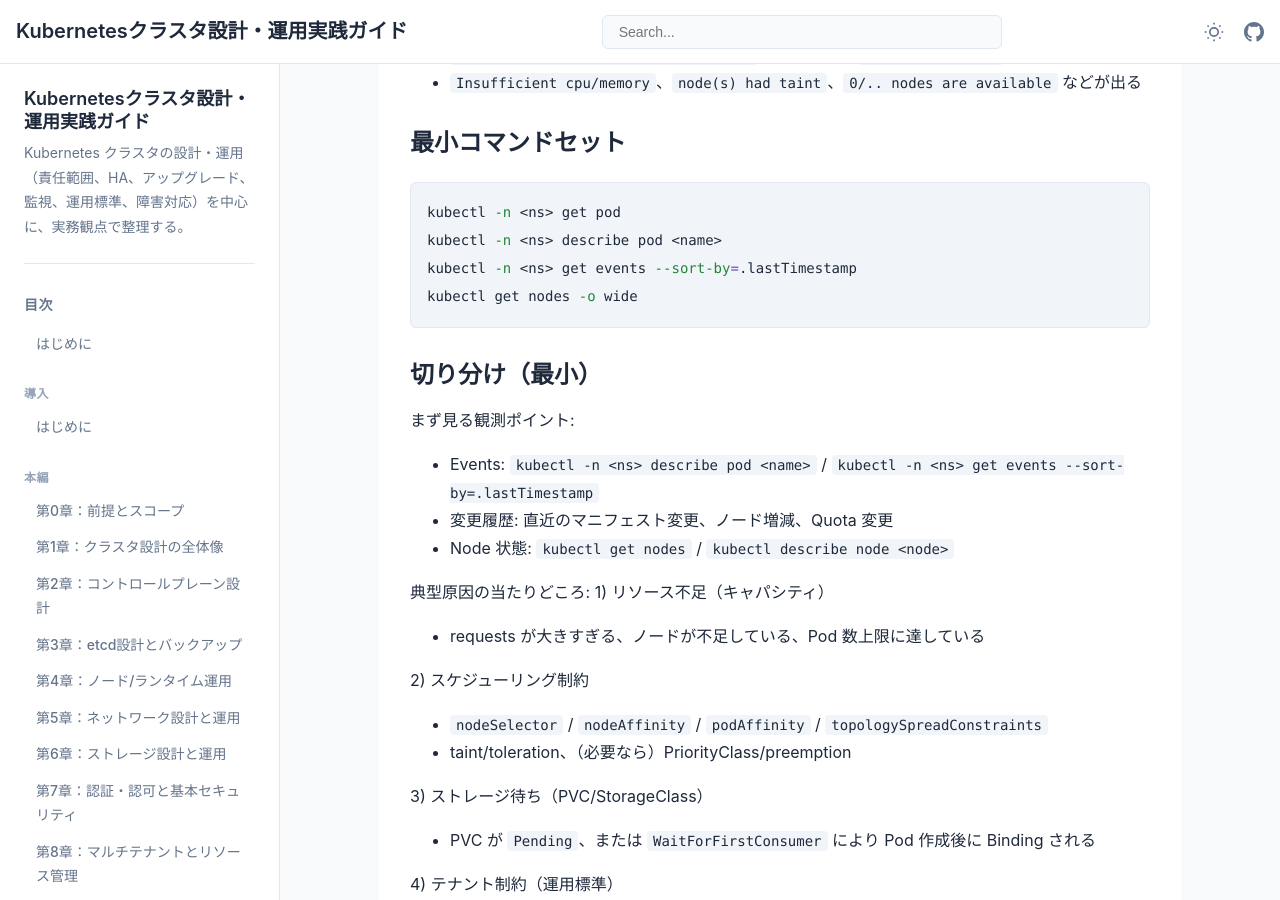
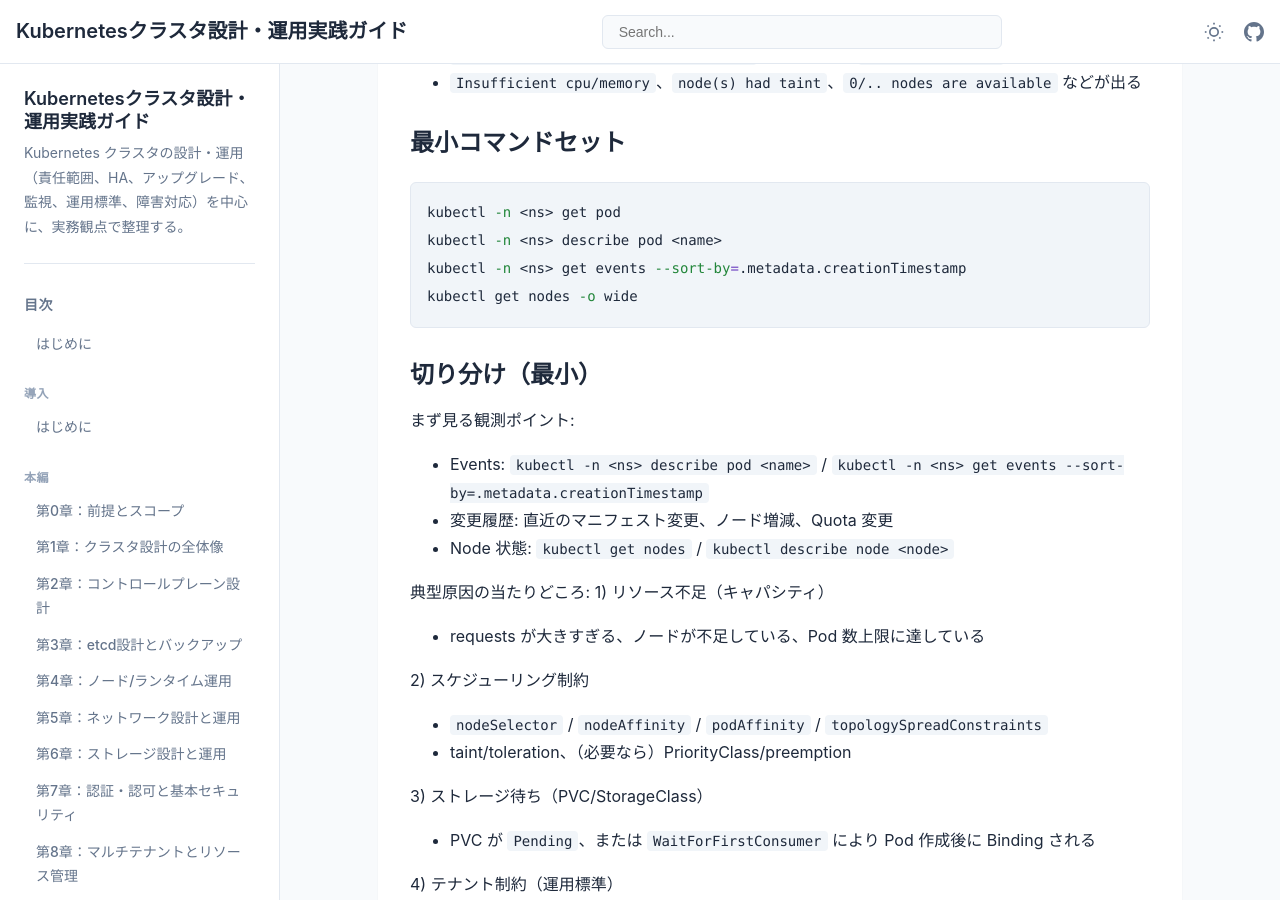
Before and after one commit to itdojp/kubernetes-cluster-ops-book, a Jekyll site: the page built from docs/appendices/appendix-b/index.md, in a window 1280 px wide and 900 px high, scrolled down 3371 px. Built offline with Jekyll 4.4.1, drawn with Linux system fonts in a browser that asks for light colours; some of the changed text lies outside the part shown.

Commit message:
Issue #10: 付録Bの戻りリンクとevents sortを統一

````diff
--- a/docs/appendices/appendix-b/index.md
+++ b/docs/appendices/appendix-b/index.md
@@ -25,8 +25,7 @@ title: "付録B：トラブルシュートフロー集"
 
 補足: まず `kubectl get ...` で実名を確定してから置換してください。
 
-<a id="flow-index"></a>
-## フロー一覧（初期）
+## フロー一覧（初期） {#flow-index}
 ### Control Plane
 - [API Server に到達できない](#flow-api-server)
 - [etcd の容量不足/レイテンシ上昇](#flow-etcd)
@@ -97,7 +96,7 @@ kubectl get --raw='/readyz?verbose'
 - [第9章：監視・ログ・アラート設計](../../chapters/chapter09/)
 - [第11章：障害対応とトラブルシュート](../../chapters/chapter11/)
 
-[↑ フロー一覧へ戻る](#flow-index)
+- [↑ フロー一覧へ戻る](#flow-index)
 
 ## フロー雛形: Pod が Pending のまま {#flow-pod-pending}
 
@@ -110,13 +109,13 @@ kubectl get --raw='/readyz?verbose'
 ```bash
 kubectl -n <ns> get pod
 kubectl -n <ns> describe pod <name>
-kubectl -n <ns> get events --sort-by=.lastTimestamp
+kubectl -n <ns> get events --sort-by=.metadata.creationTimestamp
 kubectl get nodes -o wide
 ```
 
 ### 切り分け（最小）
 まず見る観測ポイント:
-- Events: `kubectl -n <ns> describe pod <name>` / `kubectl -n <ns> get events --sort-by=.lastTimestamp`
+- Events: `kubectl -n <ns> describe pod <name>` / `kubectl -n <ns> get events --sort-by=.metadata.creationTimestamp`
 - 変更履歴: 直近のマニフェスト変更、ノード増減、Quota 変更
 - Node 状態: `kubectl get nodes` / `kubectl describe node <node>`
 
@@ -152,7 +151,7 @@ kubectl get nodes -o wide
 - [第8章：マルチテナントとリソース管理](../../chapters/chapter08/)
 - [第9章：監視・ログ・アラート設計](../../chapters/chapter09/)
 
-[↑ フロー一覧へ戻る](#flow-index)
+- [↑ フロー一覧へ戻る](#flow-index)
 
 ## フロー雛形: Pod が CrashLoopBackOff になる {#flow-crashloopbackoff}
 
@@ -167,7 +166,7 @@ kubectl -n <ns> get pod
 kubectl -n <ns> describe pod <name>
 kubectl -n <ns> logs <name> --tail=200
 kubectl -n <ns> logs <name> --previous --tail=200
-kubectl -n <ns> get events --sort-by=.lastTimestamp
+kubectl -n <ns> get events --sort-by=.metadata.creationTimestamp
 ```
 
 補足:
@@ -205,7 +204,7 @@ kubectl -n <ns> get events --sort-by=.lastTimestamp
 - [第11章：障害対応とトラブルシュート](../../chapters/chapter11/)
 - [第4章：ノード/ランタイム運用](../../chapters/chapter04/)
 
-[↑ フロー一覧へ戻る](#flow-index)
+- [↑ フロー一覧へ戻る](#flow-index)
 
 ## フロー雛形: CoreDNS が不安定（名前解決失敗） {#flow-coredns}
 
@@ -218,7 +217,7 @@ kubectl -n <ns> get events --sort-by=.lastTimestamp
 ```bash
 kubectl -n kube-system get pod -l k8s-app=kube-dns -o wide
 kubectl -n kube-system logs deploy/coredns --tail=200
-kubectl -n kube-system get events --sort-by=.lastTimestamp
+kubectl -n kube-system get events --sort-by=.metadata.creationTimestamp
 ```
 
 ### 切り分け（最小）
@@ -254,7 +253,7 @@ kubectl -n kube-system get events --sort-by=.lastTimestamp
 - [第9章：監視・ログ・アラート設計](../../chapters/chapter09/)
 - [第11章：障害対応とトラブルシュート](../../chapters/chapter11/)
 
-[↑ フロー一覧へ戻る](#flow-index)
+- [↑ フロー一覧へ戻る](#flow-index)
 
 ## フロー雛形: Node が NotReady になる {#flow-node-notready}
 
@@ -267,13 +266,13 @@ kubectl -n kube-system get events --sort-by=.lastTimestamp
 ```bash
 kubectl get nodes -o wide
 kubectl describe node <node>
-kubectl get events -A --sort-by=.lastTimestamp
+kubectl get events -A --sort-by=.metadata.creationTimestamp
 ```
 
 ### 切り分け（最小）
 まず見る観測ポイント:
 - Node 状態: `kubectl describe node <node>`
-- Events: `kubectl get events -A --sort-by=.lastTimestamp`
+- Events: `kubectl get events -A --sort-by=.metadata.creationTimestamp`
 - 変更履歴: OS パッチ、ノード入れ替え、ランタイム設定、CNI/CSI 変更
 
 典型原因の当たりどころ:
@@ -301,7 +300,7 @@ kubectl get events -A --sort-by=.lastTimestamp
 - [第9章：監視・ログ・アラート設計](../../chapters/chapter09/)
 - [第11章：障害対応とトラブルシュート](../../chapters/chapter11/)
 
-[↑ フロー一覧へ戻る](#flow-index)
+- [↑ フロー一覧へ戻る](#flow-index)
 
 ## フロー雛形: etcd の容量不足/レイテンシ上昇 {#flow-etcd}
 
@@ -352,7 +351,7 @@ kubectl -n kube-system logs <etcd-pod> --tail=200
 - [第9章：監視・ログ・アラート設計](../../chapters/chapter09/)
 - [第10章：アップグレード戦略](../../chapters/chapter10/)
 
-[↑ フロー一覧へ戻る](#flow-index)
+- [↑ フロー一覧へ戻る](#flow-index)
 
 ## フロー雛形: イメージ pull 失敗（レジストリ/認証） {#flow-image-pull}
 
@@ -363,7 +362,7 @@ kubectl -n kube-system logs <etcd-pod> --tail=200
 ### 最小コマンドセット
 ```bash
 kubectl -n <ns> describe pod <name>
-kubectl -n <ns> get events --sort-by=.lastTimestamp
+kubectl -n <ns> get events --sort-by=.metadata.creationTimestamp
 kubectl -n <ns> get secret
 kubectl get nodes -o wide
 ```
@@ -399,7 +398,7 @@ kubectl get nodes -o wide
 - [第12章：自動化と運用標準化](../../chapters/chapter12/)
 - [第11章：障害対応とトラブルシュート](../../chapters/chapter11/)
 
-[↑ フロー一覧へ戻る](#flow-index)
+- [↑ フロー一覧へ戻る](#flow-index)
 
 ## フロー雛形: Ingress 到達性障害（Controller/Service/DNS/TLS） {#flow-ingress}
 
@@ -453,7 +452,7 @@ kubectl -n ingress-nginx get pod,svc
 - [第10章：アップグレード戦略](../../chapters/chapter10/)
 - [第11章：障害対応とトラブルシュート](../../chapters/chapter11/)
 
-[↑ フロー一覧へ戻る](#flow-index)
+- [↑ フロー一覧へ戻る](#flow-index)
 
 ## フロー雛形: PVC が Pending のまま {#flow-pvc-pending}
 
@@ -467,7 +466,7 @@ kubectl -n ingress-nginx get pod,svc
 kubectl -n <ns> get pvc
 kubectl -n <ns> describe pvc <pvc>
 kubectl get storageclass
-kubectl get events -A --sort-by=.lastTimestamp
+kubectl get events -A --sort-by=.metadata.creationTimestamp
 ```
 
 ### 切り分け（最小）
@@ -506,7 +505,7 @@ kubectl get events -A --sort-by=.lastTimestamp
 - [第9章：監視・ログ・アラート設計](../../chapters/chapter09/)
 - [第11章：障害対応とトラブルシュート](../../chapters/chapter11/)
 
-[↑ フロー一覧へ戻る](#flow-index)
+- [↑ フロー一覧へ戻る](#flow-index)
 
 ## フロー雛形: ストレージ I/O の遅延/Volume Attach 失敗 {#flow-storage}
 
@@ -554,4 +553,4 @@ kubectl get storageclass
 - [第9章：監視・ログ・アラート設計](../../chapters/chapter09/)
 - [第11章：障害対応とトラブルシュート](../../chapters/chapter11/)
 
-[↑ フロー一覧へ戻る](#flow-index)
+- [↑ フロー一覧へ戻る](#flow-index)
````
Also changed, not shown: other parts of docs/appendices/appendix-b/index.md (+1 -1 lines), src/appendices/appendix-b/index.md (+20 -21 lines).
